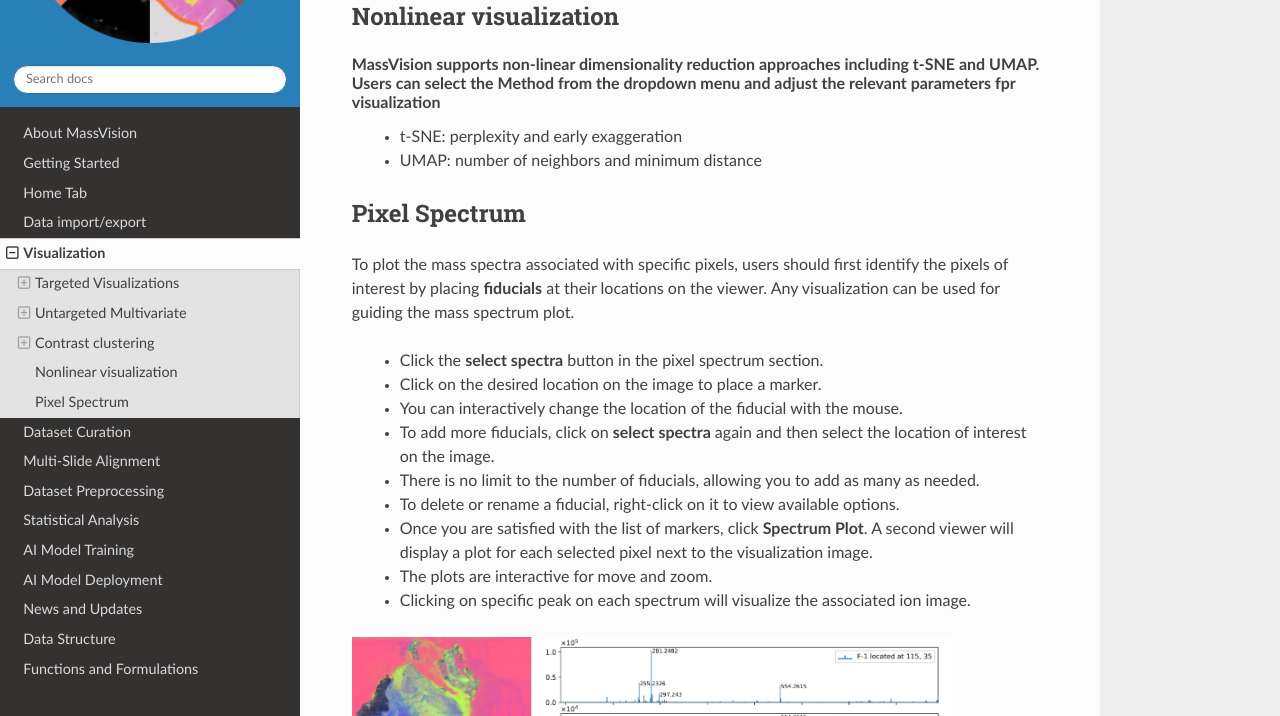
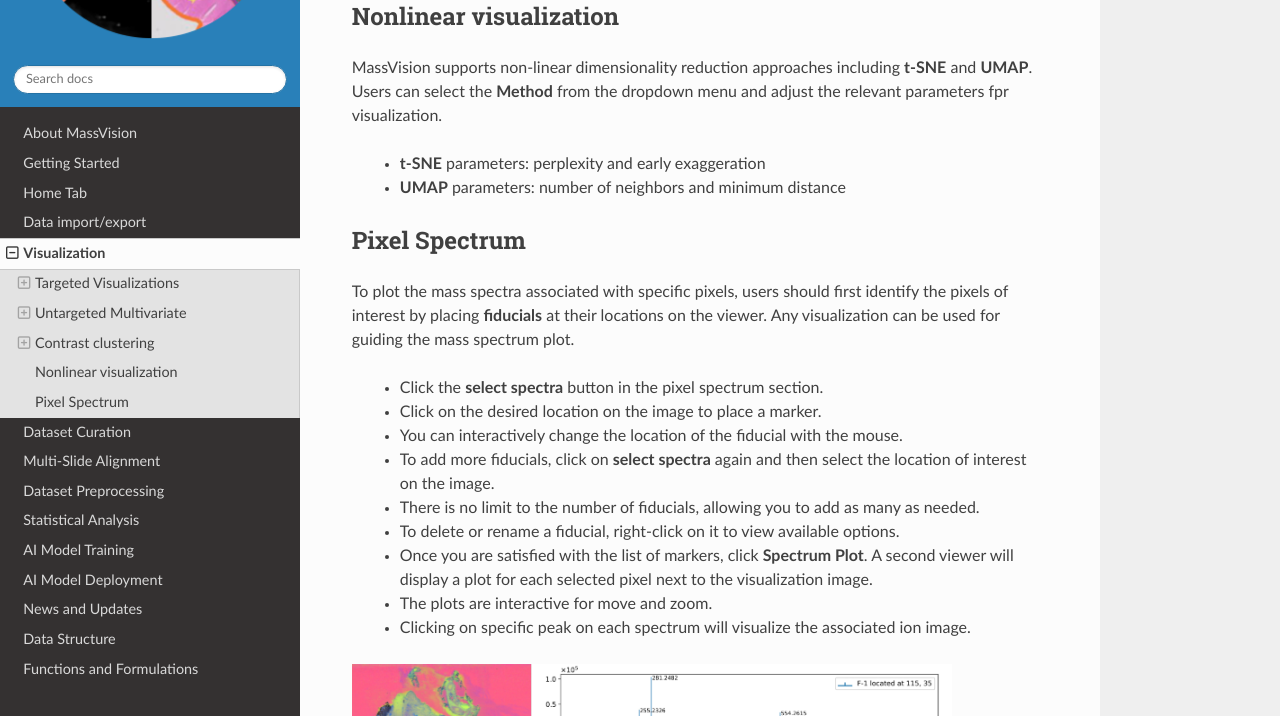
Before and after one commit to jamzad/SlicerMassVision, a Sphinx documentation site: the page built from docs/source/Visualization.rst, in a window 1280 px wide and 900 px high, scrolled down 4807 px, cut to the strip 184-900 px from the top of the window. Built offline with Sphinx 7.4.7 and the Read the Docs theme 3.1.0, drawn with Linux system fonts in a browser that asks for light colours.

Commit message:
documentation update

```diff
--- a/docs/source/Data Import.rst
+++ b/docs/source/Data Import.rst
@@ -33,7 +33,7 @@
 -------
 
 .. image:: https://raw.githubusercontent.com/jamzad/SlicerDESI/main/docs/source/Images/raw.png
-    :width: 450
+    :width: 400
     :align: center
 
 MassVision can be used for processing and exploring raw MSI data in **imzML** format.
--- a/docs/source/Dataset Preprocessing.rst
+++ b/docs/source/Dataset Preprocessing.rst
@@ -11,6 +11,7 @@
 Normalization
 -------------
 To perform spectrum normalization on the dataset, check the box beside **Normalization**. MassVision currently support 6 spectrum normalization methods:
+
     - TIC (total ion current)
     - TSC (total signal current)
     - Reference ion
--- a/docs/source/Visualization.rst
+++ b/docs/source/Visualization.rst
@@ -82,9 +82,10 @@
 Nonlinear visualization
 ***********************
 
-MassVision supports non-linear dimensionality reduction approaches including **t-SNE** and **UMAP**. Users can select the **Method** from the dropdown menu and adjust the relevant parameters fpr visualization
-    - t-SNE: perplexity and early exaggeration
-    - UMAP: number of neighbors and minimum distance
+MassVision supports non-linear dimensionality reduction approaches including **t-SNE** and **UMAP**. Users can select the **Method** from the dropdown menu and adjust the relevant parameters fpr visualization.
+
+    - **t-SNE** parameters: perplexity and early exaggeration
+    - **UMAP** parameters: number of neighbors and minimum distance
 
 Pixel Spectrum
 **************
```
Also changed, not shown: docs/source/Multi-slide Alignment.rst (+29 -24 lines), MassVision/Resources/Icons/MassVision.png, docs/source/Images/logo.png.
